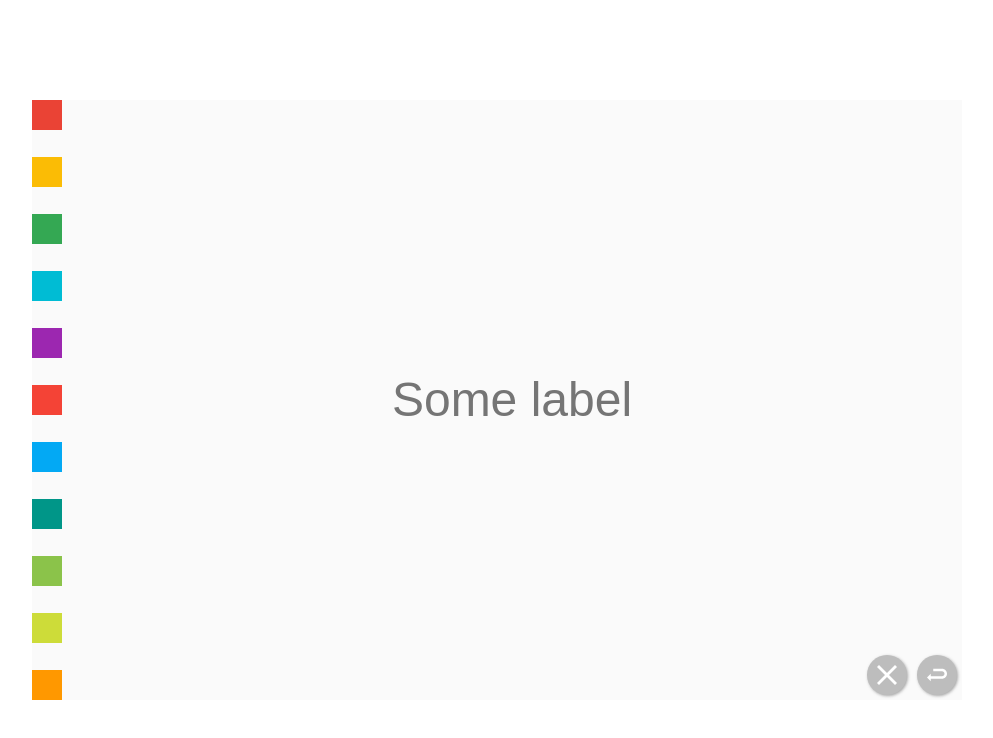
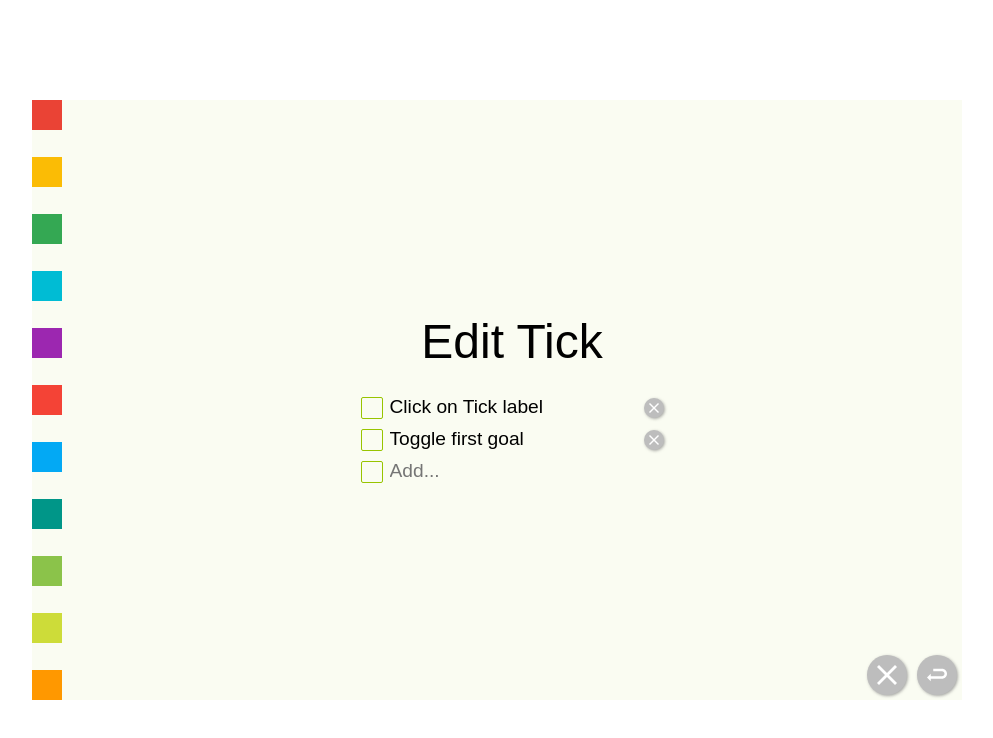
Before and after one commit to zimingit/Tick, a Vue app: page /Tick/1584390592000 in a window 1280 px wide. Shown: the top 738 px of the page, without its empty margins (143-1136 px from the left). Built offline with nearby package versions, Linux system fonts and the light colour scheme.

Commit message:
FEAT Todo component & default data generate

```diff
--- a/src/App.vue
+++ b/src/App.vue
@@ -11,6 +11,11 @@ export default {
   data () {
     return {
       transitionName: 'scale-in'
+    }
+  },
+  created () {
+    if (!this.$ls.getAllTicks().length) {
+      this.$ls.generateDefaultData()
     }
   },
   watch: {
--- a/src/classes/Tick.js
+++ b/src/classes/Tick.js
@@ -8,10 +8,32 @@ export default class Tick {
     this.todoList = (tick || {}).todoList || []
   }
 
+  // Короткий список todo для вывода в карточку
   get shortTodoList () {
-    return this.todoList.slice(0, 2)
+    return this.uncompleteToComplete.slice(0, 4)
   }
 
+  // Список незавершенных
+  get uncomplete () {
+    return this.todoList.filter(todo => !todo.checked)
+  }
+
+  // Список завершенных
+  get complete () {
+    return this.todoList.filter(todo => todo.checked)
+  }
+
+  // Список от незавршенных к завершенным
+  get uncompleteToComplete () {
+    return [...this.uncomplete, ...this.complete]
+  }
+
+  // Список от завершенных к незавершенным
+  get completeToUncomplete () {
+    return this.uncompleteToComplete.reverse()
+  }
+
+  // Ключ для обращения к LocalStorage
   get key () {
     return `tick_${this.id}`
   }
--- a/src/classes/Todo.js
+++ b/src/classes/Todo.js
@@ -1,7 +1,8 @@
 'use strict'
 export default class Todo {
-  constructor () {
-    this.checked = false
-    this.description = ''
+  constructor (todo) {
+    this.checked = (todo || {}).checked || false
+    this.description = (todo || {}).description || ''
+    this.key = (todo || {}).description || 'new'
   }
 }
--- a/src/components/TodoList.vue
+++ b/src/components/TodoList.vue
@@ -1,14 +1,27 @@
 <template>
-  <ul>
-    <li v-for="item in items" :key="item.description">
-      <checkbox v-model="item.checked" :disabled="!editable"/>
-        {{item.description}}
+  <transition-group name="item-list" tag="ul">
+    <li v-for="item in items" :key="item.key" :class="{'done': item.checked}">
+      <checkbox v-model.lazy="item.checked" :disabled="!editable"/>
+        <template v-if="editable">
+          <input v-model="item.description"/>
+          <btn class="btn_todo_remove" icon="close" size="small" @click="remove(item)" title="Удалить"/>
+        </template>
+        <template v-else>
+          {{item.description}}
+        </template>
     </li>
-  </ul>
+    <li v-if="editable" key="add">
+      <checkbox v-model="newTodo.checked" :disabled="!editable"/>
+      <input v-model.lazy="newTodo.description" @change="add" placeholder="Add..."/>
+    </li>
+  </transition-group>
 </template>
 
 <script>
 import checkbox from './UI/checkbox.vue'
+import Todo from '../classes/Todo.js'
+import btn from './UI/btn.vue'
+
 export default {
   name: 'Todolist',
   props: {
@@ -20,17 +33,66 @@ export default {
       default: true
     }
   },
+  data () {
+    return {
+      newTodo: new Todo()
+    }
+  },
+  methods: {
+    add () {
+      this.newTodo.key = this.newTodo.description
+      this.$emit('add', this.newTodo)
+      this.newTodo = new Todo()
+    },
+    remove (item) {
+      this.$emit('remove', item)
+    }
+  },
   components: {
-    checkbox
+    checkbox,
+    btn
   }
 }
 </script>
 
 <style scoped lang="stylus">
 ul
-  font-size .5em
   list-style-type none
+  max-height 80%
+  max-width 80%
+  overflow auto
+  font-weight 400
   li
     display flex
     align-items center
+    max-width 100%
+    text-overflow ellipsis
+    &.done
+      text-decoration line-through
+    input
+      background transparent
+      border none
+      border-bottom 2px solid transparent
+      outline none
+      font-size .4em
+      width 100%
+      &:focus
+        border-bottom 2px solid #98c400
+    .btn_todo_remove
+      margin 5px
+
+@media (orientation: portrait)
+  ul
+    max-width calc(100% - 40px)
+    paddin 0 20px
+
+// Анимации списка
+.item-list-move
+  transition transform .5s
+.item-list-enter-active, .item-list-leave-active
+  transition-property opacity, transform
+  transition-duration .4s
+.item-list-enter, .item-list-leave-active
+  opacity 0
+  transform scale(.8)
 </style>
--- a/src/components/UI/btn.vue
+++ b/src/components/UI/btn.vue
@@ -1,6 +1,6 @@
 <template>
   <transition name="fade" appear>
-    <div class="btn" :class="icon" :style="styleComputed" @click="$emit('click', $event)"/>
+    <div class="btn" :class="[icon, size]" :style="styleComputed" @click="$emit('click', $event)"/>
   </transition>
 </template>
 
@@ -10,6 +10,10 @@ export default {
   props: {
     icon: {
       type: String
+    },
+    size: {
+      type: String,
+      default: 'normal'
     }
   },
   computed: {
@@ -26,8 +30,6 @@ export default {
 .btn
   background-position center
   background-repeat no-repeat
-  background-size 20px
-  padding 20px
   border-radius 100%
   background-color #9e9e9e
   cursor pointer
@@ -44,6 +46,13 @@ export default {
   &.close, &.undo
     background-color #bdbdbd
 
+  &.normal
+    background-size 20px
+    padding 20px
+  &.small
+    background-size 10px
+    padding 10px
+
 // Анимации появления
 .fade-enter-active, .fade-leave-active
   transition opacity .2s ease
--- a/src/plugins/LocalStorageMaster.js
+++ b/src/plugins/LocalStorageMaster.js
@@ -1,4 +1,5 @@
 import Tick from '../classes/Tick'
+import Todo from '../classes/Todo'
 const ls = {
   getAllTicks () {
     return Object.keys(localStorage)
@@ -14,6 +15,38 @@ const ls = {
   },
   remove (data) {
     localStorage.removeItem(data.key)
+  },
+  generateDefaultData () {
+    const data = [
+      {
+        id: new Date().getTime(),
+        label: 'Edit Tick',
+        color: '#98c400',
+        todoList: [
+          new Todo({ description: 'Click on Tick label' }),
+          new Todo({ description: 'Toggle first goal' })
+        ]
+      },
+      {
+        id: new Date().getTime() + 1,
+        label: 'Create Tick',
+        color: '#009688',
+        todoList: [
+          new Todo({ description: 'Click on "add" button' }),
+          new Todo({ description: 'Fill in the fields and create task' })
+        ]
+      },
+      {
+        id: new Date().getTime() + 2,
+        label: 'Pick a Color',
+        color: '#2196f3',
+        todoList: [
+          new Todo({ description: 'Click on "add" button or edit Tick' }),
+          new Todo({ description: 'Pick a color from left side' })
+        ]
+      }
+    ]
+    data.forEach(tick => this.set(new Tick(tick)))
   }
 }
 
--- a/src/views/Tick.vue
+++ b/src/views/Tick.vue
@@ -2,7 +2,7 @@
   <div class="layout">
     <div class="tick" :style="styleComputed">
       <input placeholder="Some label" v-model="tick.label"/>
-      <TodoList :items="tick.todoList" @add="addTodo"/>
+      <TodoList :items="tick.todoList" @add="addTodo" @remove="removeTodo"/>
       <!-- Выбор цвета -->
       <div class="colors">
         <span v-for="color in colors" :key="color">
@@ -69,6 +69,9 @@ export default {
     addTodo (data) {
       this.tick.todoList.push(data)
     },
+    removeTodo (data) {
+      this.tick.todoList = this.tick.todoList.filter(todo => todo.key !== data.key)
+    },
     cancel () {
       this.$router.push('/')
     }
@@ -114,6 +117,7 @@ export default {
   font-weight 600
   position relative
   input
+    margin-bottom 20px
     background-color transparent
     outline none
     border none
```
